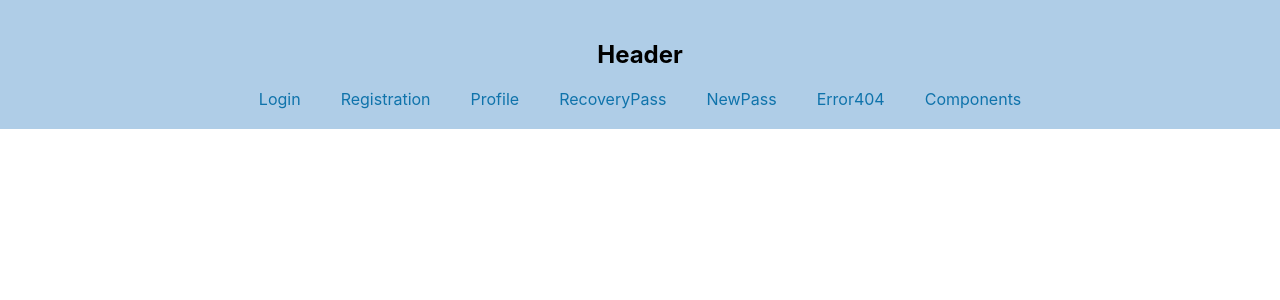
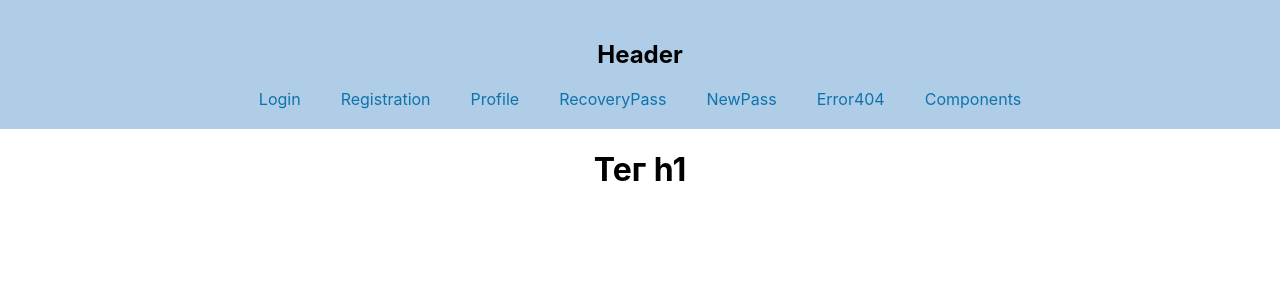
Before and after one commit to msaserj/inc-fridayproj, a React (Create React App) app: page / in a window 1280 px wide. Shown: the top 300 px of the page. Built offline with nearby package versions, Linux system fonts and the light colour scheme.

Commit message:
Тег h1 test

```diff
--- a/src/App/App.tsx
+++ b/src/App/App.tsx
@@ -13,6 +13,7 @@ const App = () => {
                 <div>
                 <RoutesComponent/>
                     {/*<Body titleForBody={"New Body"}/>*/}
+                    <h1>Тег h1</h1>
                 </div>
             </BrowserRouter>
         </div>
```
